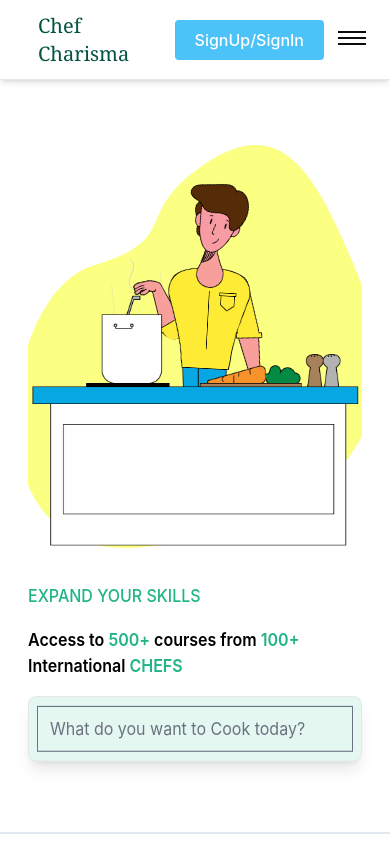
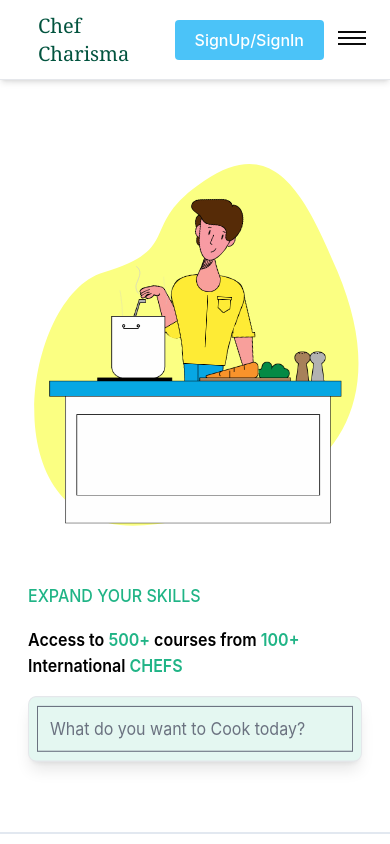
Before and after one commit to akbaralip/E-Learn-App-Frontend, a React (Vite) app in the folder frontend/: page / in a window 390 px wide. Shown: the top 844 px of the page. Built offline with nearby package versions, Linux system fonts and the light colour scheme; no server answers.

Commit message:
size just change lottie

```diff
--- a/frontend/src/pages/Home/Home.jsx
+++ b/frontend/src/pages/Home/Home.jsx
@@ -95,7 +95,7 @@ function Home() {
                 </button>
               </form>
             </div>
-            <div className="md:order-last order-first flex px-2 py-4 md:py-0" style={{ height: '500px' }}>
+            <div className="md:order-last order-first flex px-2 py-10 md:py-0 " style={{ height: '500px' }}>
               {View}
             </div>
           </div>
```
